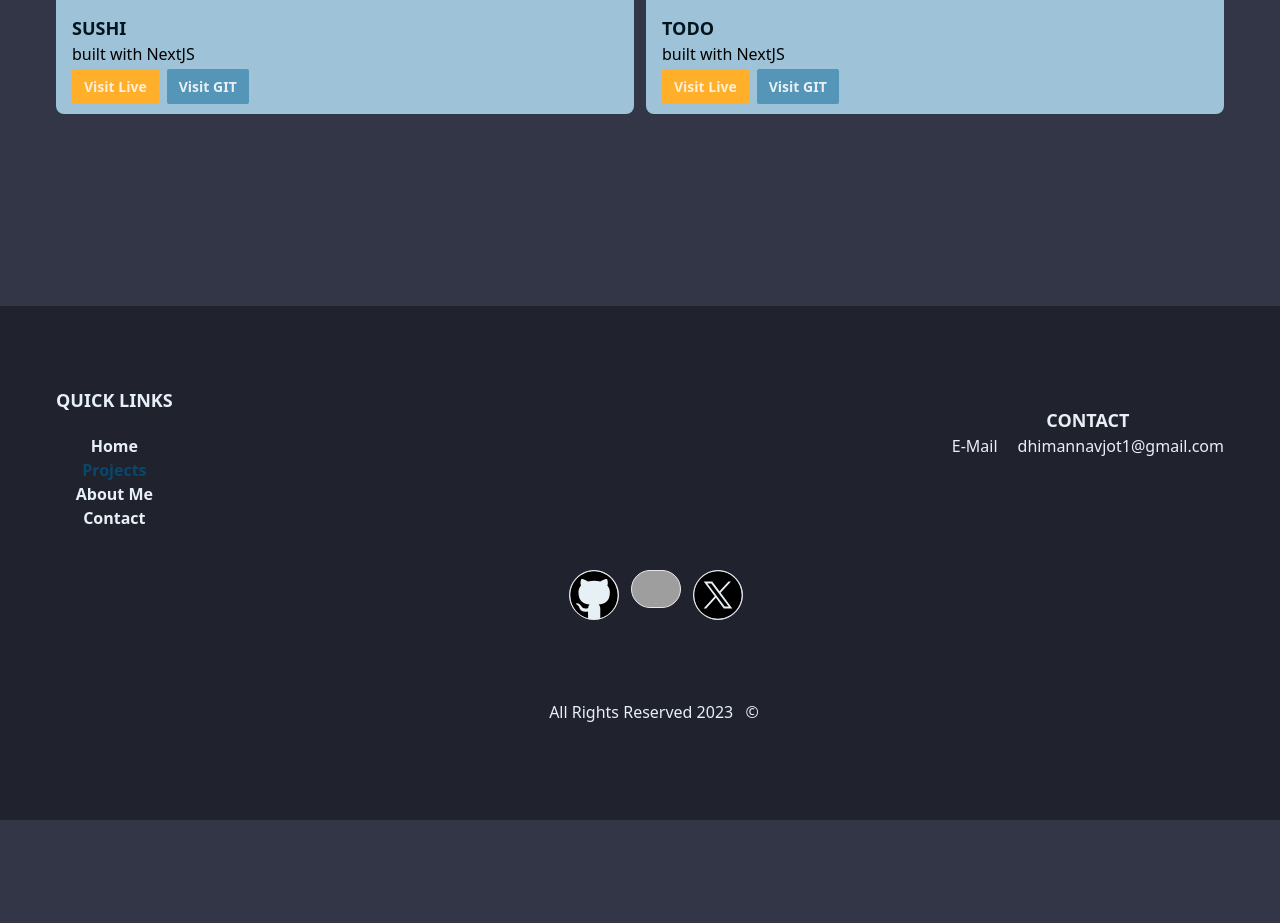
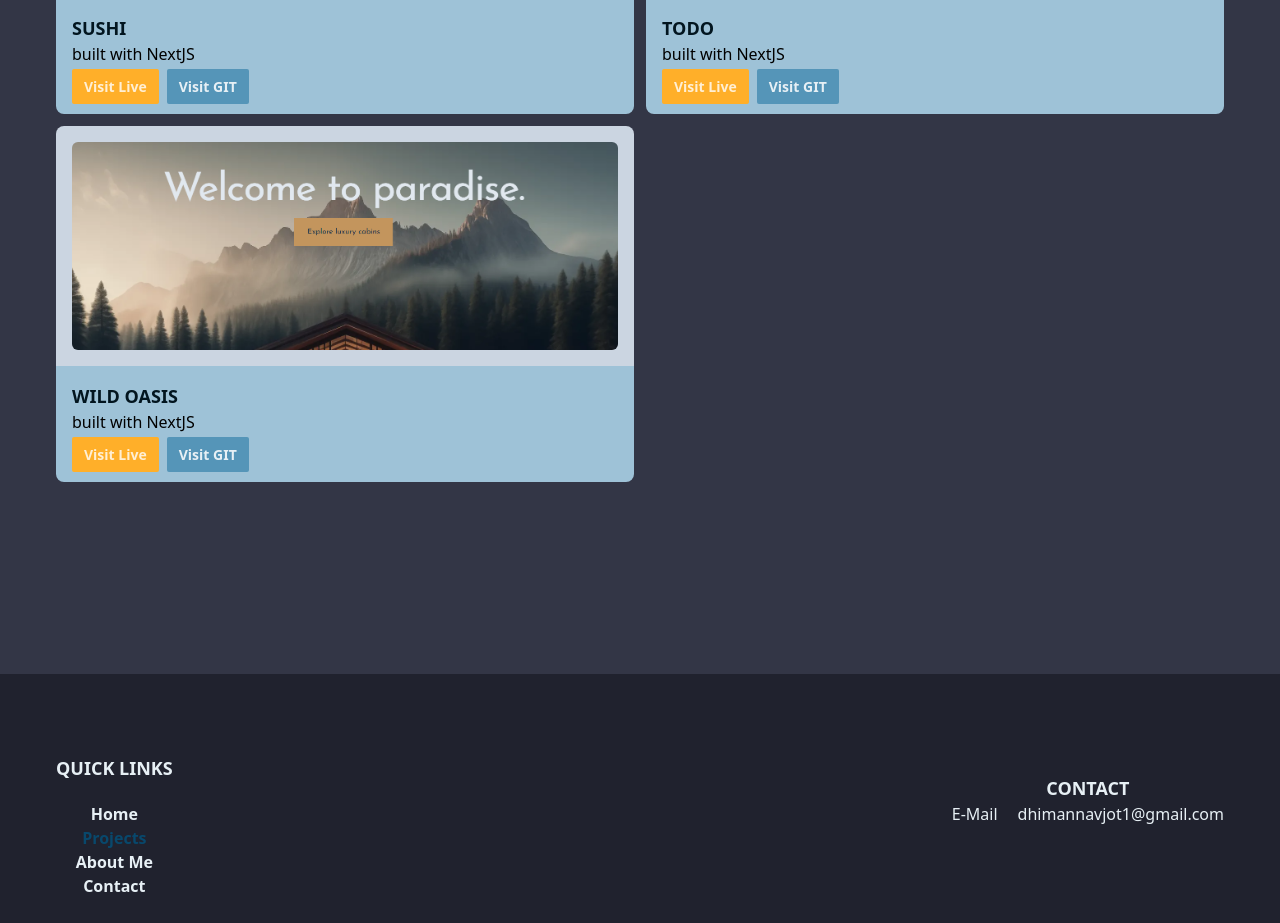
Before and after one commit to Navi003/protfolio, a Next.js app: page /projects in a window 1280 px wide. Shown: the part 1980-2903 px from the top of the page. Before the commit the page ends 2800 px from the top, so only its background shows below. Built offline with nearby package versions, Linux system fonts and the light colour scheme; grey boxes are pictures that could not be loaded.

Commit message:
Added wild Oaisis Frontend

```diff
--- a/app/projectdata/data.js
+++ b/app/projectdata/data.js
@@ -70,6 +70,13 @@ export const data = [
     liveSiteLink: "https://splendorous-beijinho-d17890.netlify.app/",
     image: "/images/project10.png",
   },
+  {
+    projectName: "Wild Oasis",
+    builtWith: "NextJS",
+    githubLink: "https://github.com/Navi003/next-app-wild-oasis",
+    liveSiteLink: "https://next-app-wild-oasis.vercel.app/",
+    image: "/images/project11.png",
+  },
 ];
 
 export const techStackArray = [
```
Also changed, not shown: public/images/project11.png (added).
